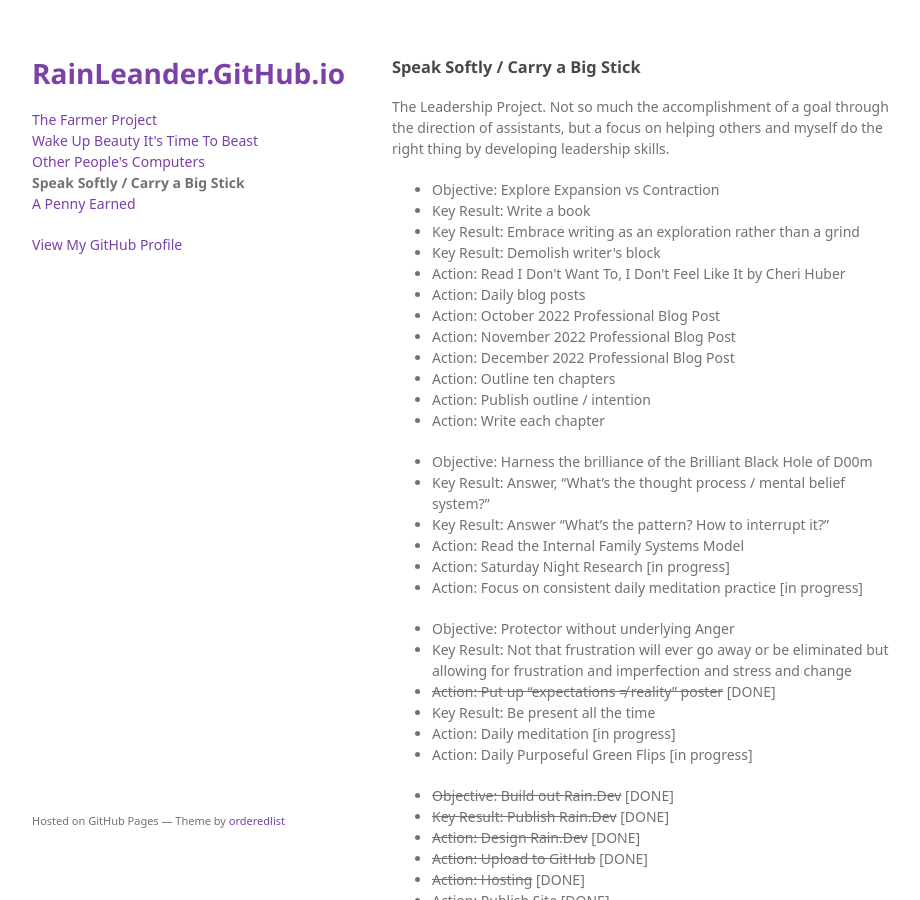
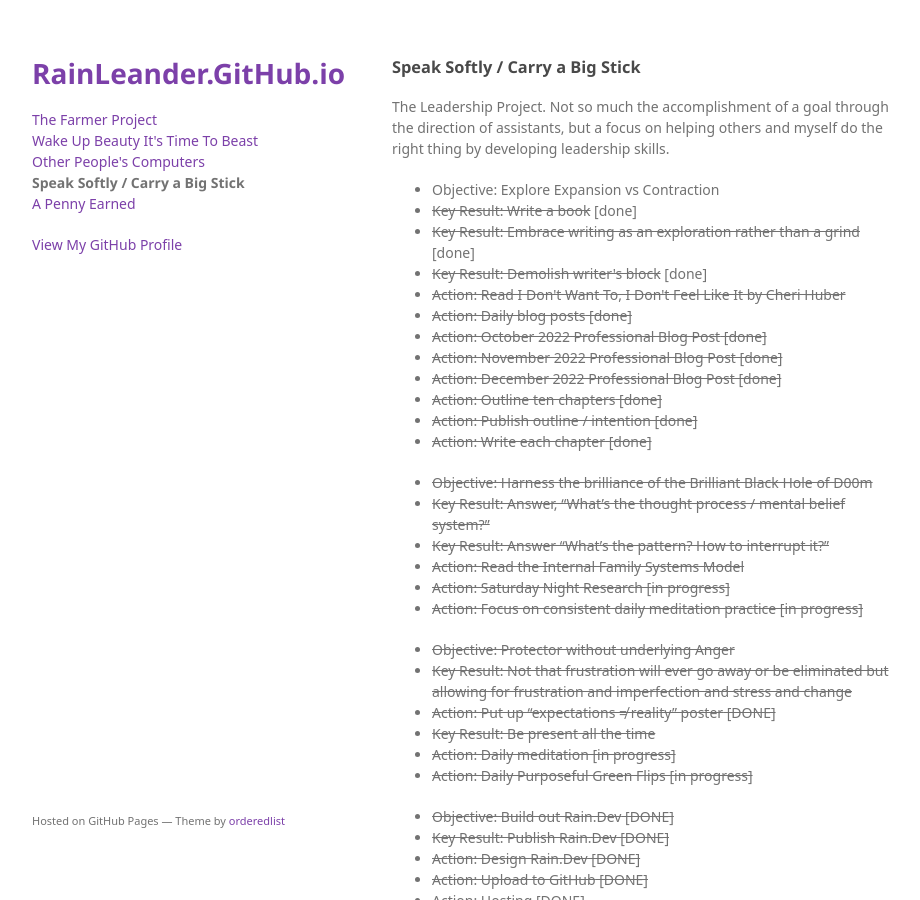
Before and after one commit to rainleander/rainleander.github.io, a Jekyll site: the page speak-softly.html, which Jekyll copies as it is, in a window 1280 px wide and 900 px high. Shown: the whole window, without its empty margins (178-1098 px from the left). Built offline with Jekyll 4.4.1, drawn with Linux system fonts in a browser that asks for light colours; some web fonts are replaced.

Commit message:
Update speak-softly.html

```diff
--- a/speak-softly.html
+++ b/speak-softly.html
@@ -31,17 +31,17 @@
 <p>The Leadership Project. Not so much the accomplishment of a goal through the direction of assistants, but a focus on helping others and myself do the right thing by developing leadership skills.</p>
 
         <p><ul><li>Objective: Explore Expansion vs Contraction</li>
-        <li>Key Result: Write a book</li>
-        <li>Key Result: Embrace writing as an exploration rather than a grind</li>
-        <li>Key Result: Demolish writer's block</li>
-        <li>Action: Read I Don't Want To, I Don't Feel Like It by Cheri Huber</li>
-        <li>Action: Daily blog posts</li>
-        <li>Action: October 2022 Professional Blog Post</li>
-        <li>Action: November 2022 Professional Blog Post</li>
-        <li>Action: December 2022 Professional Blog Post</li>
-        <li>Action: Outline ten chapters</li>
-        <li>Action: Publish outline / intention</li>
-        <li>Action: Write each chapter</li></ul>
+        <li><strike>Key Result: Write a book</strike> [done]</li>
+        <li><strike>Key Result: Embrace writing as an exploration rather than a grind</strike> [done]</li>
+        <li><strike>Key Result: Demolish writer's block</strike> [done]</li>
+        <li><strike>Action: Read I Don't Want To, I Don't Feel Like It by Cheri Huber</li>
+        <li><strike>Action: Daily blog posts</strike> [done]</li>
+        <li><strike>Action: October 2022 Professional Blog Post</strike> [done]</li>
+        <li><strike>Action: November 2022 Professional Blog Post</strike> [done]</li>
+        <li><strike>Action: December 2022 Professional Blog Post</strike> [done]</li>
+        <li><strike>Action: Outline ten chapters</strike> [done]</li>
+        <li><strike>Action: Publish outline / intention</strike> [done]</li>
+        <li><strike>Action: Write each chapter</strike> [done]</li></ul>
 
         <ul><li>Objective: Harness the brilliance of the Brilliant Black Hole of D00m</li>
           <li>Key Result: Answer, “What’s the thought process / mental belief system?”</li>
```
